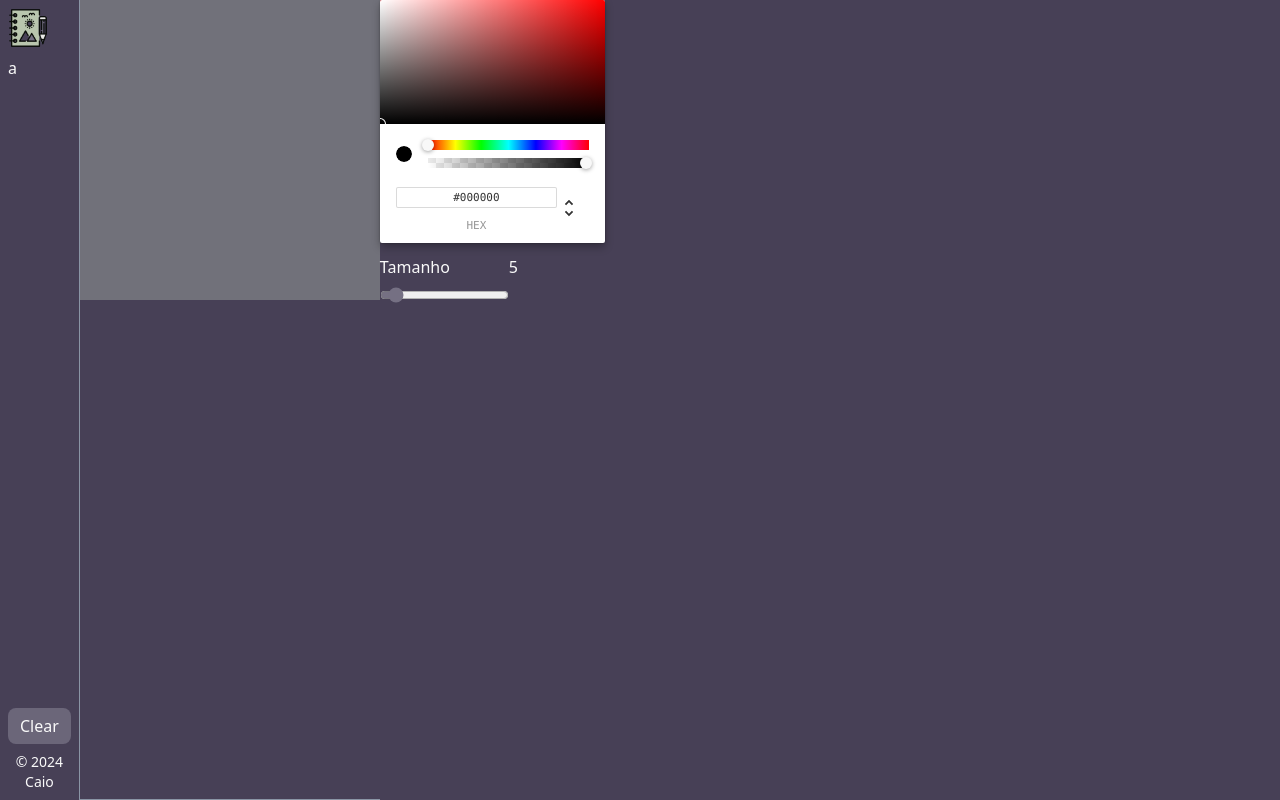
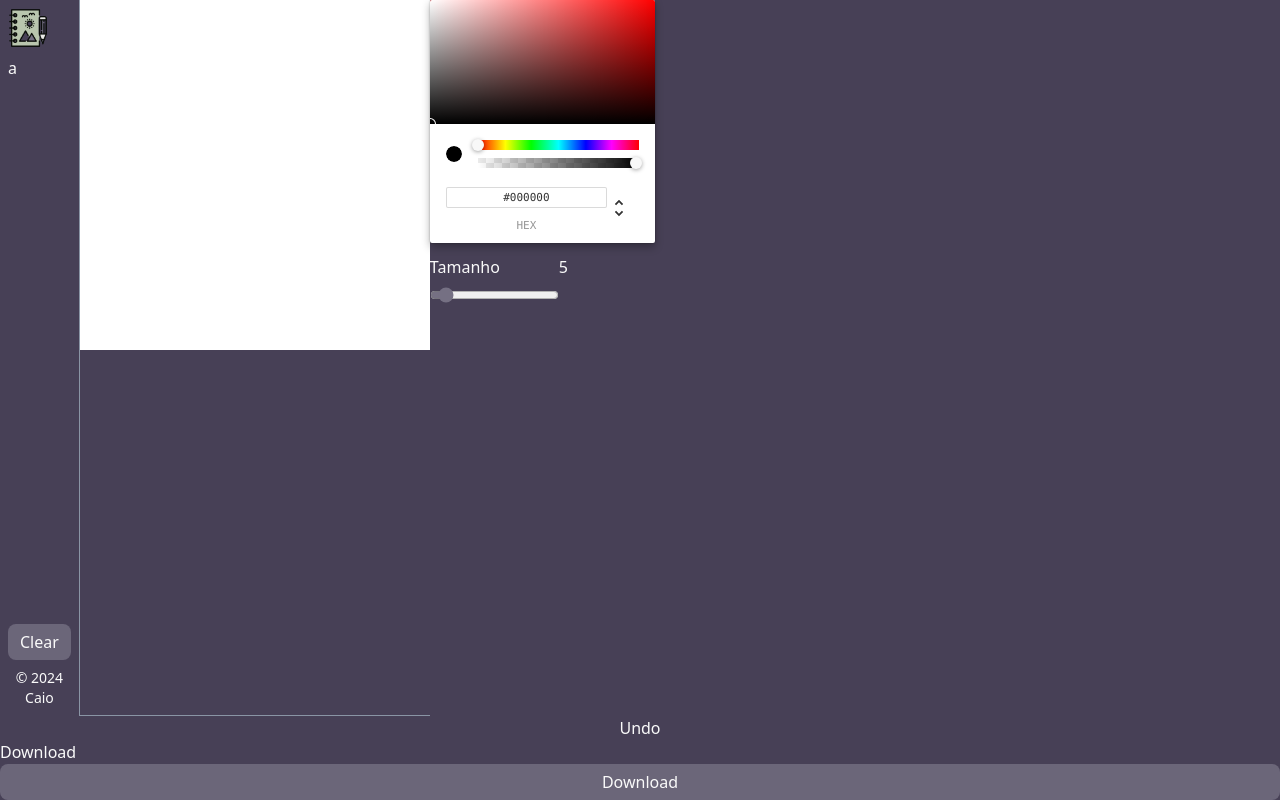
Before and after one commit to CaioMMendes/drawing-app, a React (Vite) app: page / in a window 1280 px wide. Built offline with nearby package versions, Linux system fonts and the light colour scheme.

Commit message:
:sparkles: feat: Add download and undo button

```diff
--- a/src/App.tsx
+++ b/src/App.tsx
@@ -1,12 +1,35 @@
-import { useState } from "react";
+import { useEffect, useRef, useState } from "react";
 import Footer from "./components/footer";
 import SideBar from "./components/sidebar";
 import { useDraw } from "./hooks/useDraw";
 import { ChromePicker } from "react-color";
 import Input from "./components/input";
+import Button from "./components/button";
 
 function App() {
-  const { canvasRef, onMouseDown, onMouseOut, clear } = useDraw(drawLine);
+  const { canvasRef, onMouseDown, onMouseOut, clear, undoLast } =
+    useDraw(drawLine);
+  const downloadRef = useRef<HTMLAnchorElement | null>(null);
+
+  const handleDownload = () => {
+    if (!canvasRef.current || !downloadRef.current) return;
+    downloadRef.current.href = canvasRef.current?.toDataURL("image/png");
+    downloadRef.current.download = "Drawing image";
+  };
+  useEffect(() => {
+    function handleUndoKey(e: KeyboardEvent) {
+      if (e.ctrlKey && e.key === "z") {
+        undoLast();
+      }
+    }
+    // Adiciona o ouvinte de eventos ao documento
+    document.addEventListener("keydown", handleUndoKey);
+
+    // Remove o ouvinte de eventos quando o componente é desmontado
+    return () => {
+      document.removeEventListener("keydown", handleUndoKey);
+    };
+  }, [undoLast]); // O segundo parâmetro vazio [] garante que o efeito só é executado uma vez, sem dependências
   const [color, setColor] = useState("rgba(0, 0, 0, 1)");
   const [lineWidth, setLineWidth] = useState(5);
   //não usei arrow funcion porque se não a função drawLine teria que vir antes da useDraw
@@ -36,19 +59,19 @@ function App() {
   }
 
   return (
-    <div className="flex h-full flex-col">
+    <div className="flex h-full flex-col select-none">
       <div className="flex h-full flex-col md:flex-row">
         <SideBar clear={clear} />
         <div className="   md:border-l md:border-primary-3  border-b border-primary-1 border-t md:border-t-0">
           <canvas
-            width={300}
-            height={300}
+            width={350}
+            height={350}
             onMouseOut={onMouseOut}
             onMouseDown={onMouseDown}
             onTouchMove={onMouseDown}
             onTouchEnd={onMouseOut}
             ref={canvasRef}
-            className=" bg-zinc-500 touch-none"
+            className=" bg-white touch-none "
           />
         </div>
         <div className="flex flex-col gap-3">
@@ -76,6 +99,15 @@ function App() {
           </div>
         </div>
       </div>
+      <Button onClick={undoLast}>Undo</Button>
+      <a href="" download={"Drawing image"}>
+        Download
+      </a>
+      <a ref={downloadRef}>
+        <Button variant="button" onClick={handleDownload}>
+          Download
+        </Button>
+      </a>
       <Footer />
     </div>
   );
--- a/src/hooks/useDraw.ts
+++ b/src/hooks/useDraw.ts
@@ -6,6 +6,8 @@ export const useDraw = (
   const [isMouseDown, setIsMouseDown] = useState<boolean>(false);
   const canvasRef = useRef<HTMLCanvasElement>(null);
   const previousPoint = useRef<null | Point>(null);
+  const [restoreArray, setRestoreArray] = useState<ImageData[] | []>([]);
+  const [indexArray, setIndexArray] = useState<number>(-1);
   const currentRef = canvasRef.current;
 
   const onMouseDown = () => setIsMouseDown(true);
@@ -17,6 +19,22 @@ export const useDraw = (
     const context = currentRef.getContext("2d");
     if (!context) return;
     context.clearRect(0, 0, currentRef.width, currentRef.height);
+    setIndexArray(-1);
+    setRestoreArray([]);
+  };
+
+  const undoLast = () => {
+    if (indexArray <= 0) {
+      clear();
+    } else {
+      if (!currentRef) return;
+      setIndexArray((indexArray) => indexArray - 1);
+      setRestoreArray((restoreArray) => restoreArray.slice(0, -1));
+      const context = currentRef.getContext("2d");
+      if (!context) return;
+      //precisa usar o indexArray - 1 porque ele só vai atualizar o state depois
+      context.putImageData(restoreArray[indexArray - 1], 0, 0);
+    }
   };
 
   useEffect(() => {
@@ -48,22 +66,34 @@ export const useDraw = (
       }
     };
     const handleMouseUp = () => {
+      if (!currentRef) return;
       setIsMouseDown(false);
       previousPoint.current = null;
+      const context = currentRef?.getContext("2d");
+      if (!context) return;
+
+      setRestoreArray((restoreArray) => [
+        ...restoreArray,
+        context.getImageData(0, 0, currentRef.width, currentRef.height),
+      ]);
+      setIndexArray((indexArray) => indexArray + 1);
+      context.closePath();
     };
     //add event listeners
     currentRef?.addEventListener("mousemove", handler);
     currentRef?.addEventListener("touchmove", handler);
     window.addEventListener("mouseup", handleMouseUp);
+    window.addEventListener("touchend", handleMouseUp);
 
     //remove event listeners
     return () => {
       currentRef?.removeEventListener("mousemove", handler);
       currentRef?.removeEventListener("touchmove", handler);
       window.removeEventListener("mouseup", handleMouseUp);
+      window.removeEventListener("touchend", handleMouseUp);
     };
     //eslint-disable-next-line
   }, [DrawLine]);
 
-  return { canvasRef, onMouseDown, onMouseOut, clear };
+  return { canvasRef, onMouseDown, onMouseOut, clear, undoLast };
 };
```
